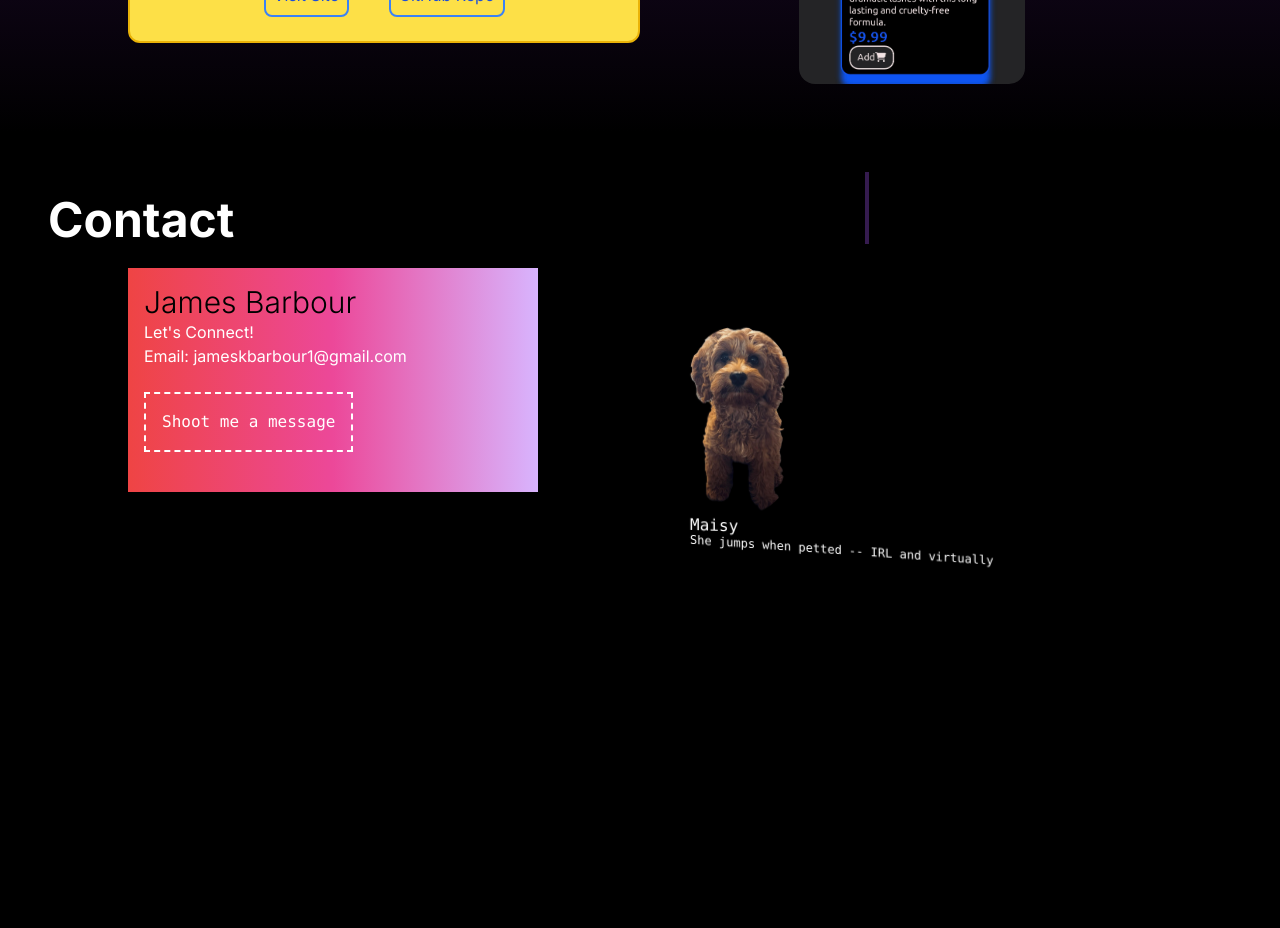
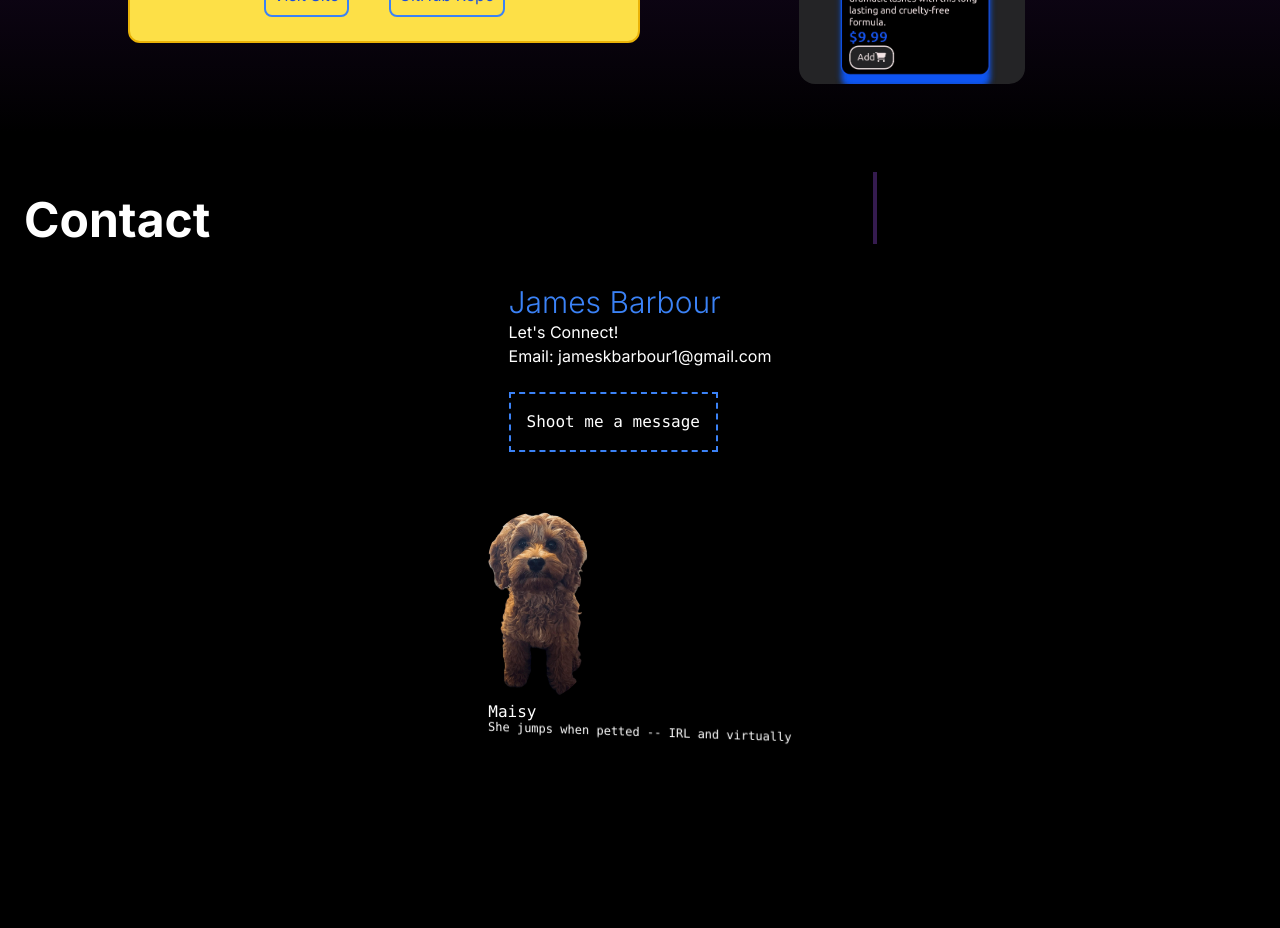
Before and after one commit to jimmybcoding/my-site, a Next.js app: page / in a window 1280 px wide. Shown: the part 4260-5188 px from the top of the page. Built offline with nearby package versions, Linux system fonts and the light colour scheme.

Commit message:
Switch to a single column layout

```diff
--- a/src/app/components/Contact/contactCard.jsx
+++ b/src/app/components/Contact/contactCard.jsx
@@ -5,7 +5,7 @@ import Image from "next/image";
 const ContactCard = ({ handleOpenEmailModal }) => {
   return (
     <div className="flex flex-col min-h-screen text-white bg-black">
-      <div className="pt-10 pb-6 px-6">
+      <div className="pt-10 pb-6">
         <h1
           className="animate-typing overflow-hidden whitespace-nowrap border-r-4 border-r-purple-500 pr-5 pt-6 ml-6 text-5xl font-bold"
           id="contact"
@@ -13,22 +13,22 @@ const ContactCard = ({ handleOpenEmailModal }) => {
           Contact
         </h1>
       </div>
-      <div className="sm:flex-col flex gap-3 align-middle w-4/5 mx-auto">
-        <div className="sm:self-center sm:my-6 w-2/5 min-w-fit p-4 self-start bg-gradient-to-r from-red-500 via-pink-500 to-purple-300">
-          <h1 className="text-3xl text-black font-light">James Barbour</h1>
+      <div className="flex flex-col items-center gap-5 w-4/5 mx-auto">
+        <div className="p-4">
+          <h1 className="text-3xl text-blue-500 font-light">James Barbour</h1>
           <p>Let&apos;s Connect!</p>
           <p className="">Email: jameskbarbour1@gmail.com</p>
           <button
-            className=" sm:min-w-fit my-6 p-4 text-center font-mono border-2 border-white border-dashed text-white hover:text-black"
+            className="my-6 p-4 text-center font-mono border-2 border-blue-500 border-dashed text-white hover:text-blue-500"
             onClick={handleOpenEmailModal}
           >
             Shoot me a message
           </button>
         </div>
-        <div className="m-3 self-center bg-black text-white font-mono pl-32 pt-12 pr-1 pb-5 skew-y-2 sm:pl-8">
+        <div className=" bg-black text-white font-mono">
           <Image
             src="/maisy.jpg"
-            alt="my apricot coloured baby, the GOAT puppy. This is a service dog and sadly the service she provides is yapping."
+            alt="my apricot coloured baby, the GOAT puppy."
             width={100}
             height={100}
             sizes="100vw"
```
